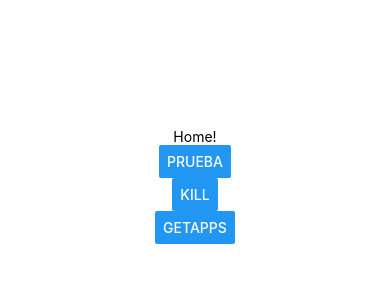
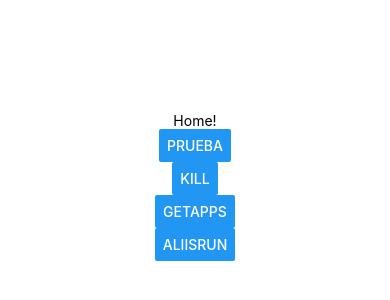
Before and after one commit to edgar112233/pruebam, a React Native app: screen / in a window 390 px wide. Shown: the part 236-536 px from the top of the page. Built offline with nearby package versions, Linux system fonts and the light colour scheme.

Commit message:
Activity manager

```diff
--- a/App.js
+++ b/App.js
@@ -77,6 +77,17 @@ export default function App() {
     var apps = await ToastModule.getApps()
     console.log(apps)
   }
+  const alirun = async () => {
+    console.log("alirun is")
+    try{
+      console.log("entro al alirun")
+      var run = await ToastModule.muerte()
+      console.log(run)
+    }catch(e){
+      console.log("hizo catch")
+      console.log(e)
+  }
+  }
 
   return (
       <View style={{ flex: 1, justifyContent: "center", alignItems: "center" }}>
@@ -84,6 +95,7 @@ export default function App() {
         <Button  title="prueba" onPress={handleClick}/>
         <Button  title="kill" onPress={handleClick1}/>
         <Button  title="getApps" onPress={getAplications}/>
+        <Button  title="aliisrun" onPress={alirun}/>
       </View>
 
   );
```
Also changed, not shown: 1 other file (tests, documents, lock files or other folders).
